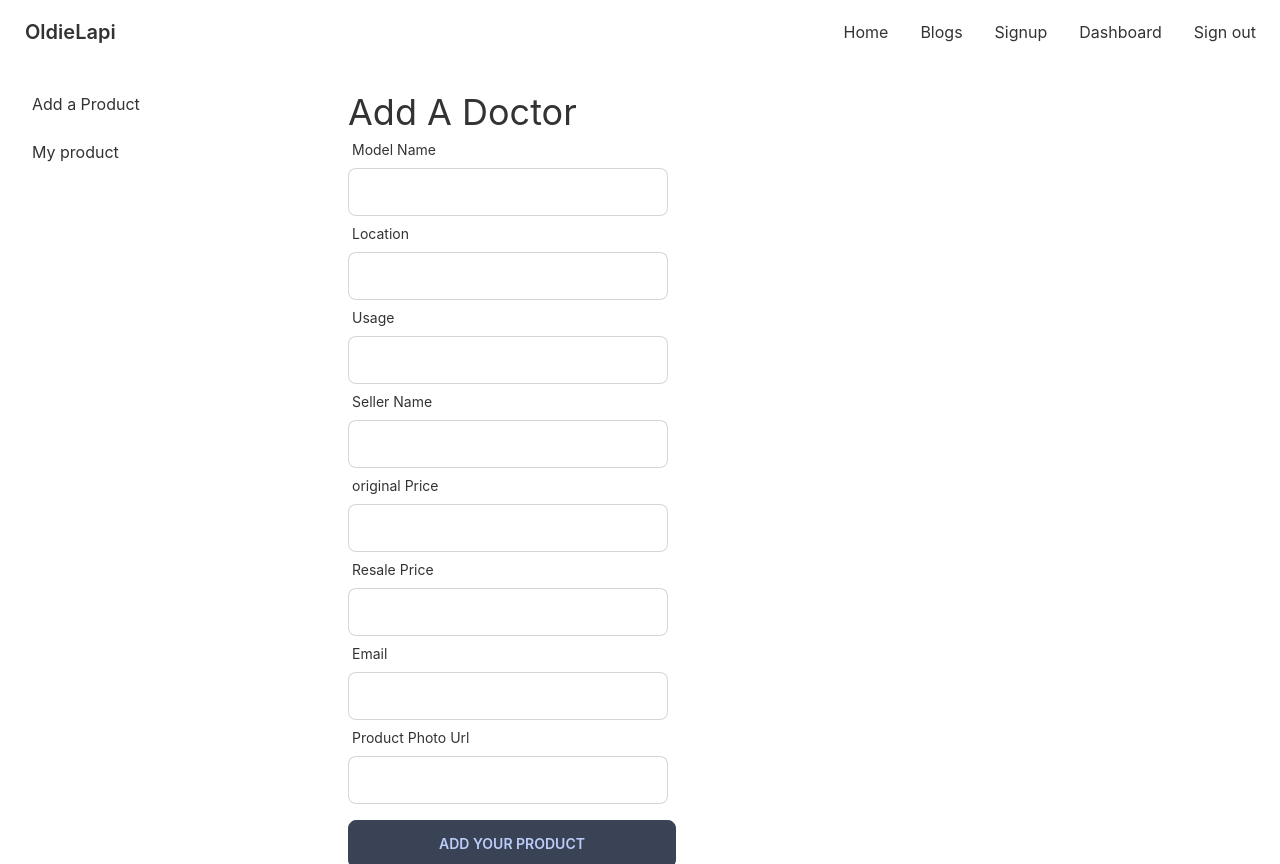
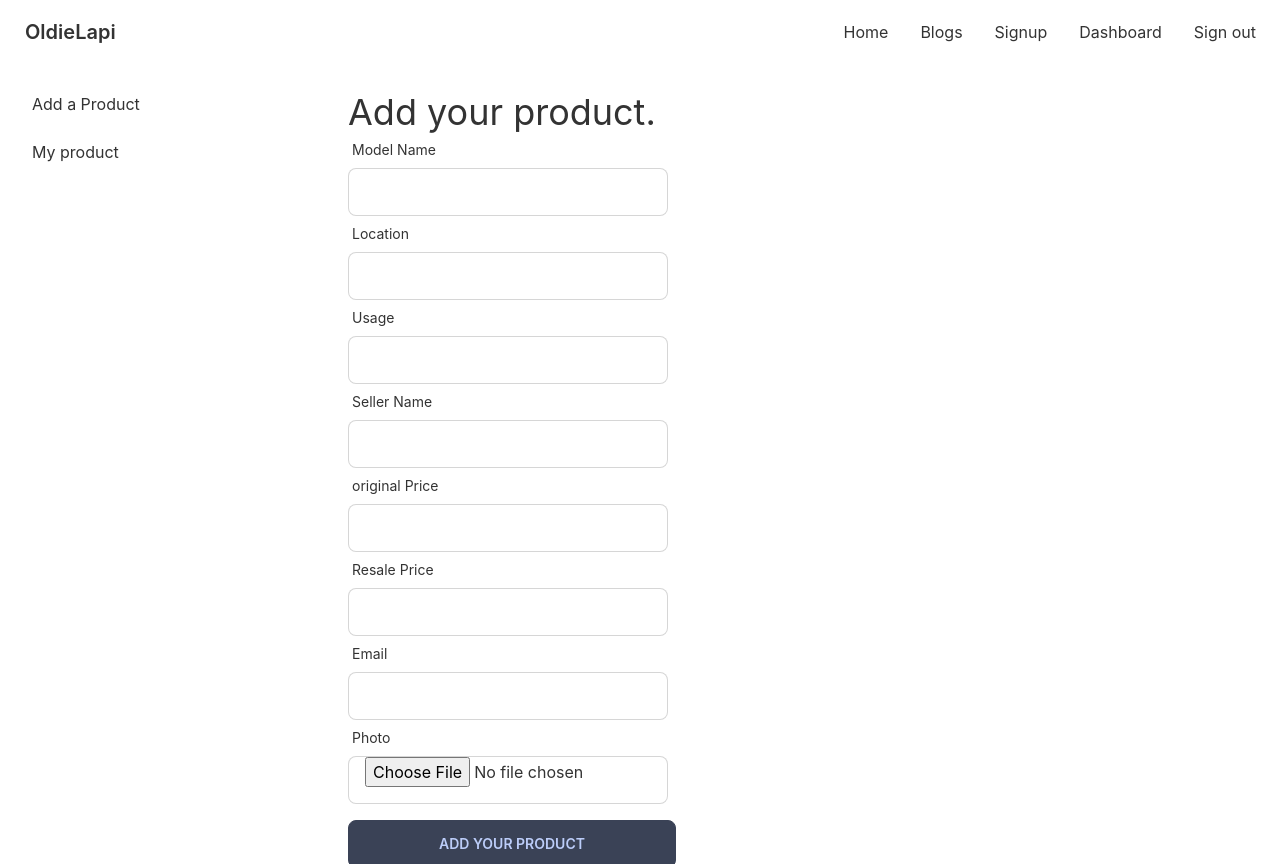
Before and after one commit to mustafa-arkan/oldielapi-clientside, a React (Create React App) app: page /dashboard/addproducts in a window 1280 px wide. Built offline with nearby package versions, Linux system fonts and the light colour scheme; no server answers; sample sign-in values are in the browser's storage.

Commit message:
img db start

```diff
--- a/src/Pages/AddProduct/AddProduct.js
+++ b/src/Pages/AddProduct/AddProduct.js
@@ -2,12 +2,6 @@ import React from 'react';
 import { useForm } from 'react-hook-form';
 import toast from 'react-hot-toast';
 import { Navigate } from 'react-router-dom';
-
-
-
-
-
-
 
 
 const AddProduct = () => {
@@ -22,7 +16,7 @@ const AddProduct = () => {
             method: 'POST',
             headers: {
                 'content-type': 'application/json',
-                // authorization: `bearer ${localStorage.getItem('accessToken')}`
+
             },
 
         })
@@ -34,19 +28,13 @@ const AddProduct = () => {
                 })
 
 
-
-
-
-
     }
-
-
 
 
 
     return (
         <div className='w-96 p-7'>
-        <h2 className="text-4xl">Add A Doctor</h2>
+        <h2 className="text-4xl">Add your product.</h2>
         <form onSubmit={handleSubmit(handleAddProduct)}>
 
             <div className="form-control w-full max-w-xs">
@@ -116,24 +104,24 @@ const AddProduct = () => {
             </div>
 
 
-            <div className="form-control w-full max-w-xs">
+            {/* <div className="form-control w-full max-w-xs">
                 <label className="label"> <span className="label-text">Product Photo Url</span></label>
                 <input type="text" {...register("url", {
                     required: true
                 })} className="input input-bordered w-full max-w-xs" />
                 {errors.email && <p className='text-red-500'>{errors.email.message}</p>}
-            </div>
+            </div> */}
 
 
 
 
-            {/* <div className="form-control w-full max-w-xs">
+            <div className="form-control w-full max-w-xs">
                 <label className="label"> <span className="label-text">Photo </span></label>
                 <input type="file" {...register("image", {
-                    // required: "Photo is Required"
+
                 })} className="input input-bordered w-full max-w-xs" />
                 {errors.img && <p className='text-red-500'>{errors.img.message}</p>}
-            </div> */}
+            </div>
             <input className='btn btn-accent w-full mt-4' value="Add Your Product" type="submit" />
         </form>
     </div>
```
Also changed, not shown: src/Pages/AddProduct/AddPro.js (+1 -22 lines).
